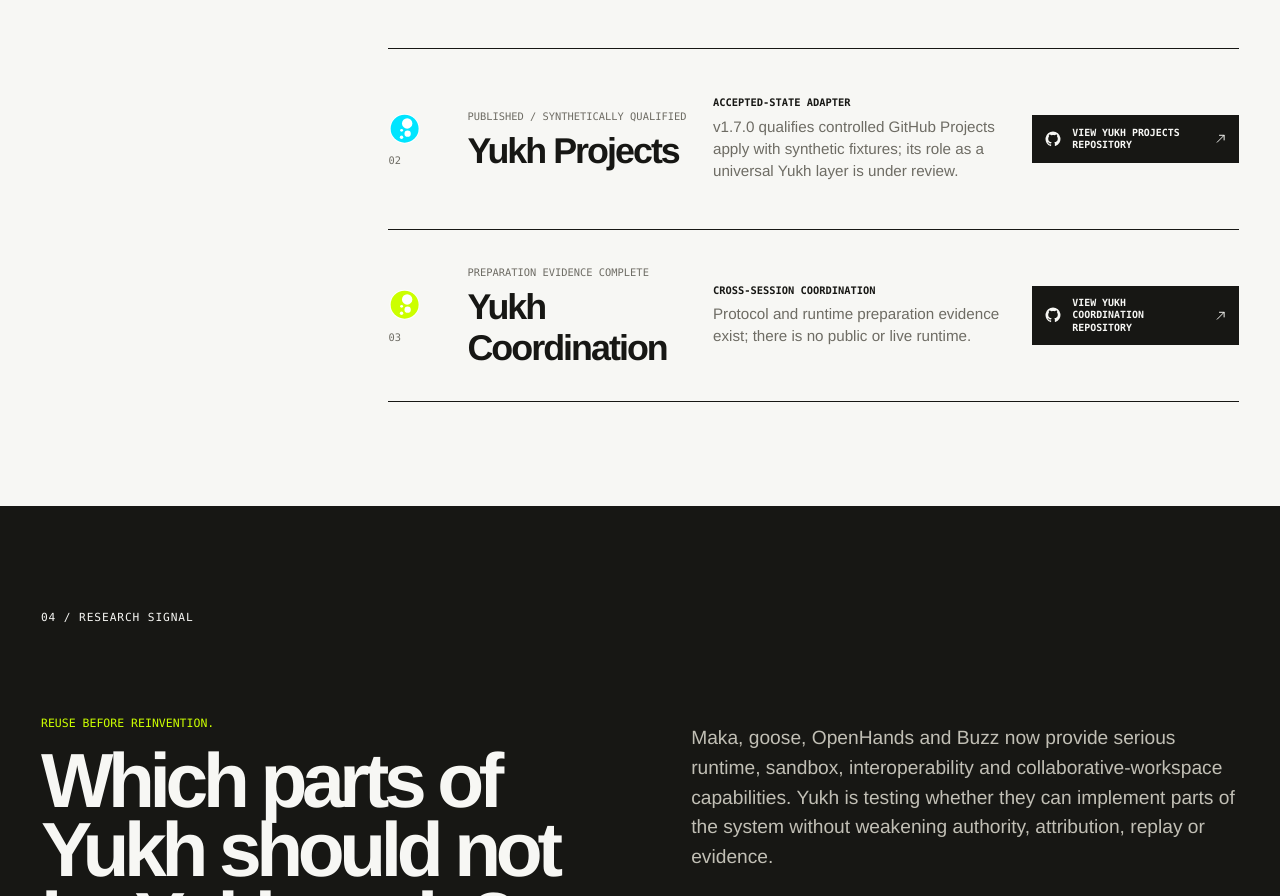
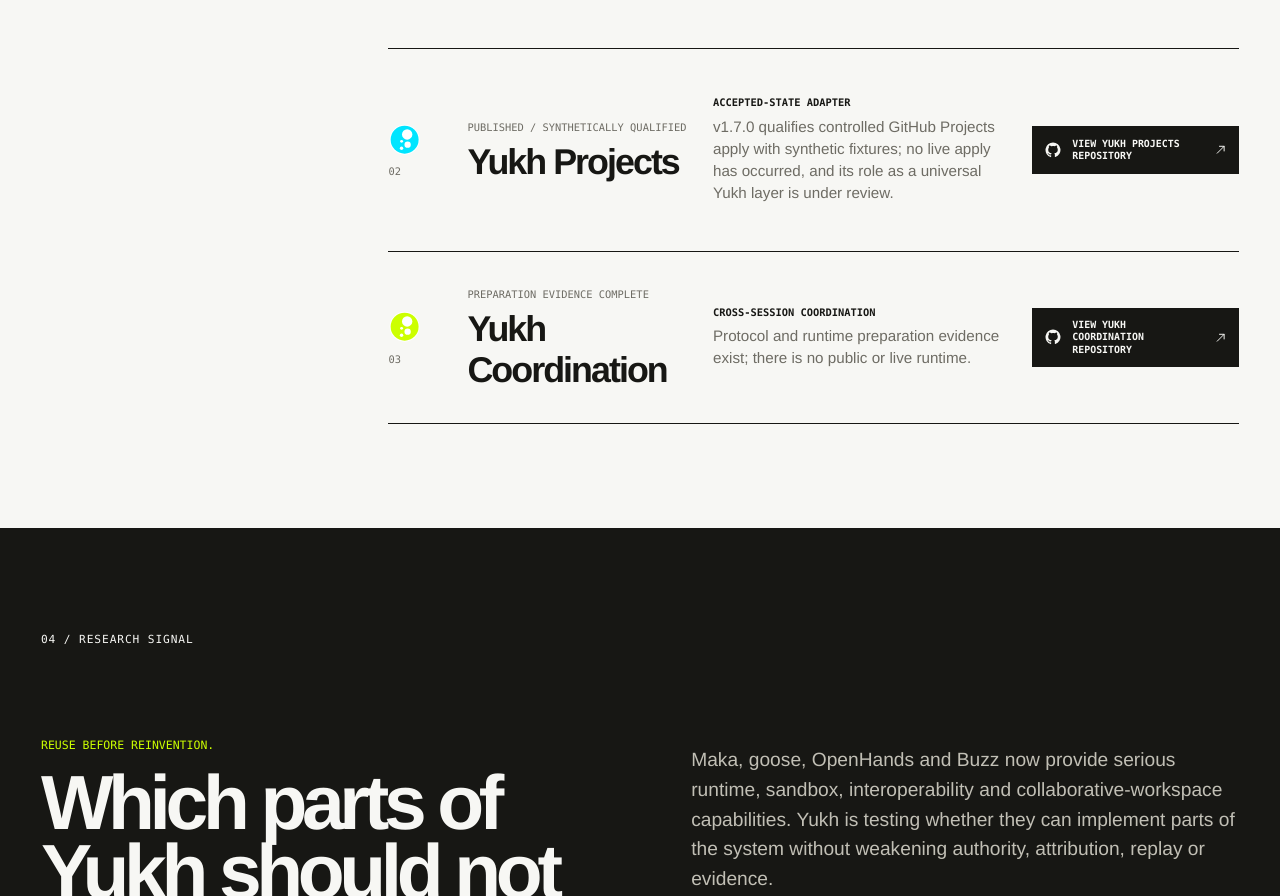
Before and after one commit to nomed/nomed.github.io, a Next.js app: page / in a window 1280 px wide. Shown: the part 2849-3745 px from the top of the page. Built offline with nearby package versions, Linux system fonts and the light colour scheme.

Commit message:
test: preserve truthful homepage maturity contract

```diff
--- a/app/page.tsx
+++ b/app/page.tsx
@@ -21,7 +21,7 @@
     mark: "/brand/yukh-projects.svg",
     color: "#00E5FF",
     status: "Published / synthetically qualified",
-    focus: "v1.7.0 qualifies controlled GitHub Projects apply with synthetic fixtures; its role as a universal Yukh layer is under review.",
+    focus: "v1.7.0 qualifies controlled GitHub Projects apply with synthetic fixtures; no live apply has occurred, and its role as a universal Yukh layer is under review.",
     system: "/system/projects/",
     repository: "https://github.com/nomed/yukh-projects",
   },
```
